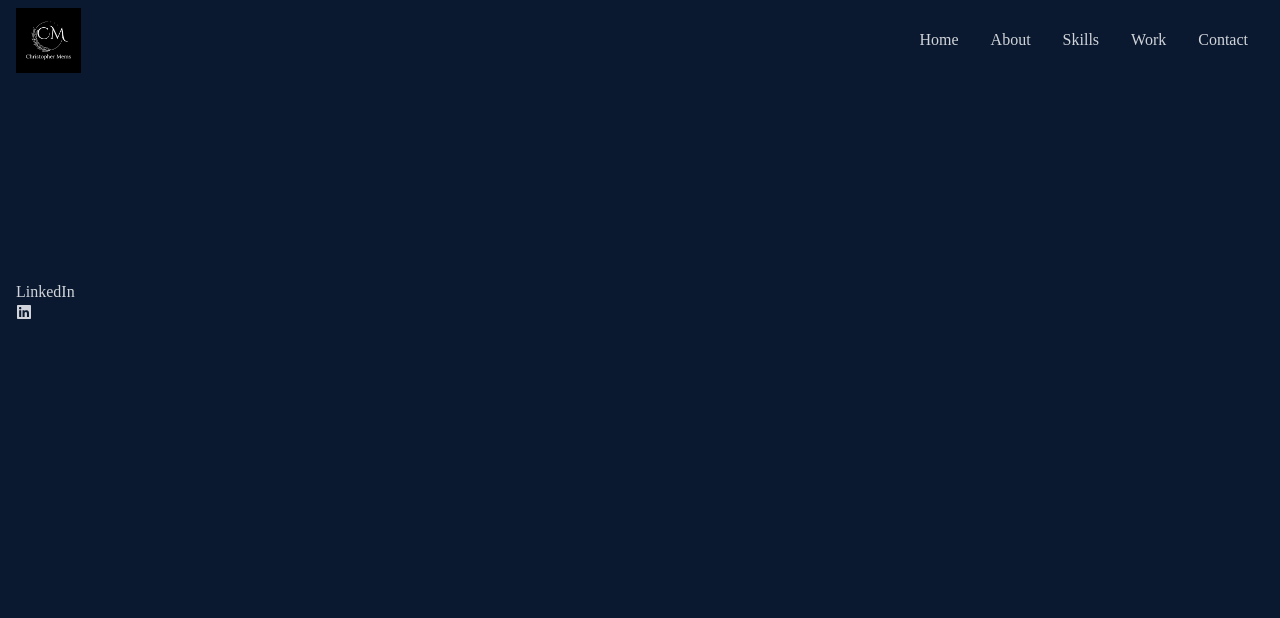
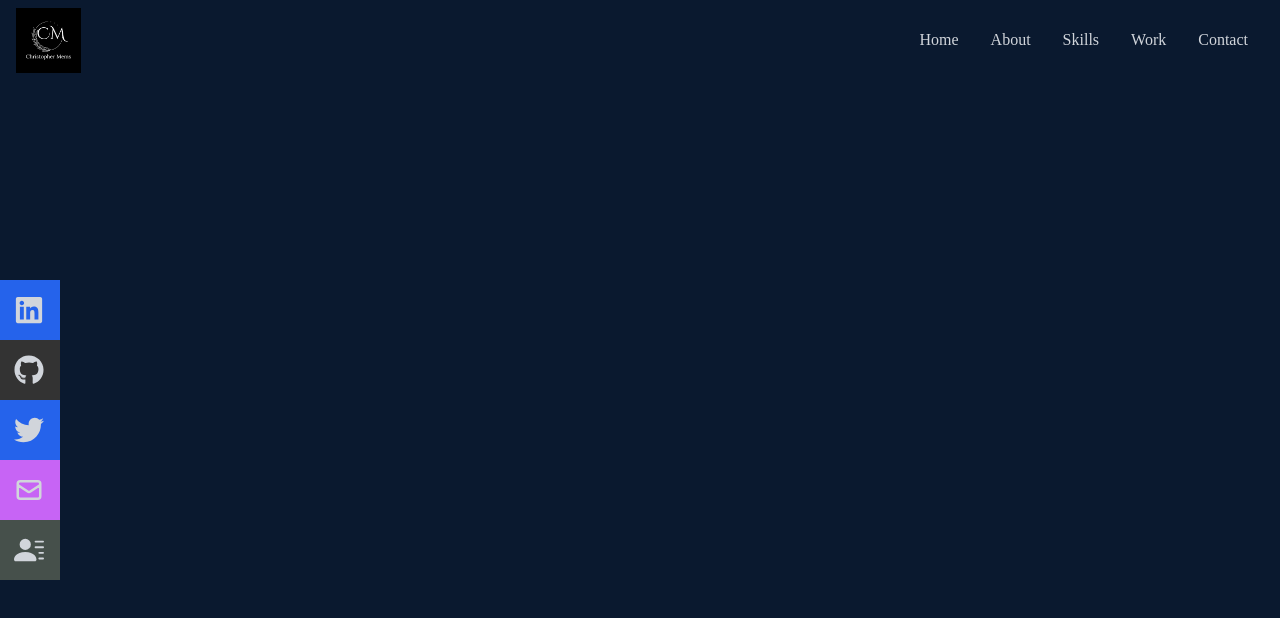
Before and after one commit to cmthecoder/react-portfolio-project, a React (Create React App) app: page / in a window 1280 px wide. Shown: the top 618 px of the page. Built offline with nearby package versions, Linux system fonts and the light colour scheme.

Commit message:
add social icons

```diff
--- a/src/components/NavBar.jsx
+++ b/src/components/NavBar.jsx
@@ -1,5 +1,5 @@
 import React, {useState} from 'react'
-import {FaBars, FaTimes, FaGithub, FaLinkedin} from 'react-icons/fa'
+import {FaBars, FaTimes, FaGithub, FaLinkedin, FaTwitter} from 'react-icons/fa'
 import {HiOutlineMail} from 'react-icons/hi'
 import {BsFillPersonLinesFill} from 'react-icons/bs'
 import Logo from '../assets/CM (1).png'
@@ -37,11 +37,41 @@
         <li className='py-6 text-4xl'>Contact</li>
       </ul>
       {/* Social Icons */}
-      <div className='flex fixed flex-col top-[35%] left-0'>
+      <div className='hidden lg:flex fixed flex-col top-[35%] left-0'>
         <ul>
-          <li>
-            <a href="/">
-              LinkedIn <FaLinkedin />
+          <li className= 'w-[160px] h-[60px] flex justify-between items-center ml-[-100px] hover:ml-[-10px] duration-300 bg-blue-600'>
+            <a
+            className='flex justify-between items-center w-full text-gray-300'
+            href="/">
+              LinkedIn <FaLinkedin size={30}/>
+            </a>
+          </li>
+          <li className= 'w-[160px] h-[60px] flex justify-between items-center ml-[-100px] hover:ml-[-10px] duration-300 bg-[#333333]'>
+            <a
+            className='flex justify-between items-center w-full text-gray-300'
+            href="/">
+              Github <FaGithub size={30}/>
+            </a>
+          </li>
+          <li className= 'w-[160px] h-[60px] flex justify-between items-center ml-[-100px] hover:ml-[-10px] duration-300 bg-blue-600'>
+            <a
+            className='flex justify-between items-center w-full text-gray-300'
+            href="/">
+              Twitter <FaTwitter size={30}/>
+            </a>
+          </li>
+          <li className= 'w-[160px] h-[60px] flex justify-between items-center ml-[-100px] hover:ml-[-10px] duration-300 bg-[#c764f5]'>
+            <a
+            className='flex justify-between items-center w-full text-gray-300'
+            href="/">
+              Email <HiOutlineMail size={30}/>
+            </a>
+          </li>
+          <li className= 'w-[160px] h-[60px] flex justify-between items-center ml-[-100px] hover:ml-[-10px] duration-300 bg-[#5c6556bd]'>
+            <a
+            className='flex justify-between items-center w-full text-gray-300'
+            href="/">
+              Resume <BsFillPersonLinesFill size={30}/>
             </a>
           </li>
         </ul>
```
